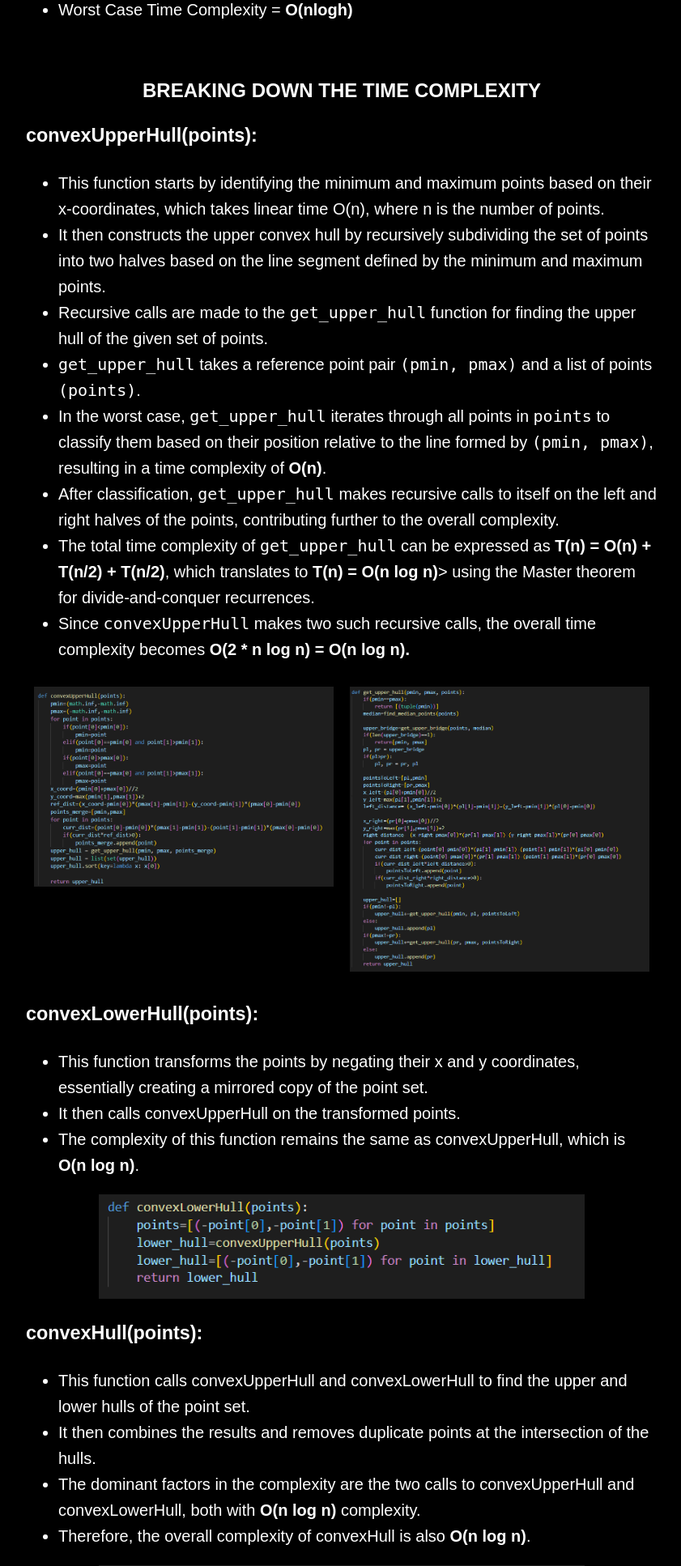
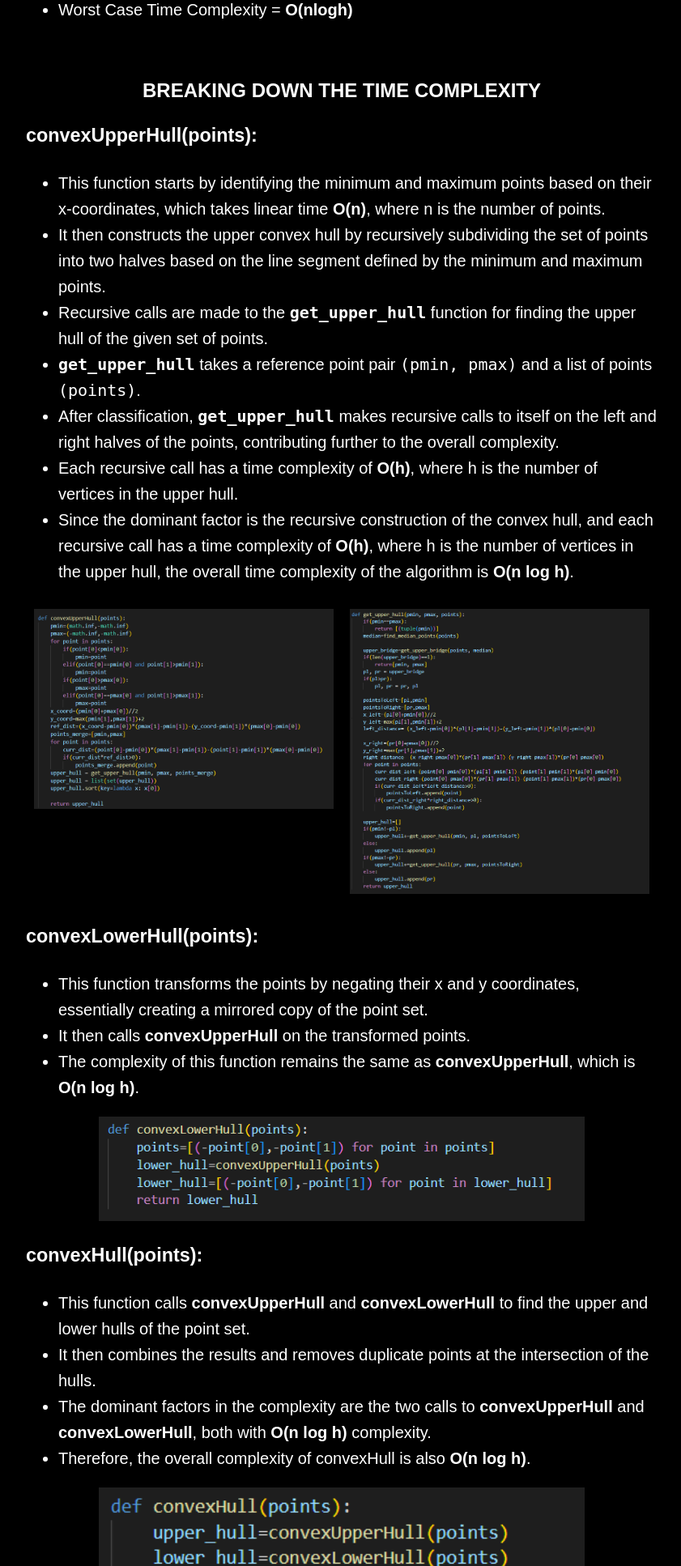
Before and after one commit to SakshamBajaj18/Convex-Hull, a Flask app: page /kps_runtime in a window 1280 px wide. Shown: the part 705-2639 px from the top of the page at 81% size, without its empty margins (218-1059 px from the left). Run offline with Flask 3, Linux system fonts and the light colour scheme.

Commit message:
kps runtime updated

```diff
--- a/GUI/kps.py
+++ b/GUI/kps.py
@@ -114,8 +114,6 @@ def partition5(arr, left, right):
             arr[j], arr[j-1] = arr[j-1], arr[j]
             j-=1
     return arr[left + (right-left)//2]
-
-
 
 def partition(arr, low, high, pivot_value):
     pivot_index=arr.index(pivot_value)
--- a/GUI/templates/kps_runtime.html
+++ b/GUI/templates/kps_runtime.html
@@ -100,14 +100,13 @@
     <div class="introduction">
       <h3>convexUpperHull(points):</h3>
       <ul>
-            <li>This function starts by identifying the minimum and maximum points based on their x-coordinates, which takes linear time O(n), where n is the number of points.</li>
+            <li>This function starts by identifying the minimum and maximum points based on their x-coordinates, which takes linear time <b>O(n)</b>, where n is the number of points.</li>
             <li>It then constructs the upper convex hull by recursively subdividing the set of points into two halves based on the line segment defined by the minimum and maximum points.</li>
-            <li>Recursive calls are made to the <code>get_upper_hull</code> function for finding the upper hull of the given set of points.</li>
-            <li><code>get_upper_hull</code> takes a reference point pair <code>(pmin, pmax)</code> and a list of points <code>(points)</code>.</li>
-            <li>In the worst case, <code>get_upper_hull</code> iterates through all points in <code>points</code> to classify them based on their position relative to the line formed by <code>(pmin, pmax)</code>, resulting in a time complexity of <b>O(n)</b>.</li>
-            <li>After classification, <code>get_upper_hull</code> makes recursive calls to itself on the left and right halves of the points, contributing further to the overall complexity.</li>
-            <li>The total time complexity of <code>get_upper_hull</code> can be expressed as <b>T(n) = O(n) + T(n/2) + T(n/2)</b>, which translates to <b>T(n) = O(n log n)</b>> using the Master theorem for divide-and-conquer recurrences.</li>
-            <li>Since <code>convexUpperHull</code> makes two such recursive calls, the overall time complexity becomes <b>O(2 * n log n) = O(n log n).</b></li>
+            <li>Recursive calls are made to the <code><b>get_upper_hull</b></code> function for finding the upper hull of the given set of points.</li>
+            <li><code><b>get_upper_hull</b></code> takes a reference point pair <code>(pmin, pmax)</code> and a list of points <code>(points)</code>.</li>
+            <li>After classification, <code><b>get_upper_hull</b></code> makes recursive calls to itself on the left and right halves of the points, contributing further to the overall complexity.</li>
+            <li>Each recursive call has a time complexity of <b>O(h)</b>, where h is the number of vertices in the upper hull.</li>
+            <li>Since the dominant factor is the recursive construction of the convex hull, and each recursive call has a time complexity of <b>O(h)</b>, where h is the number of vertices in the upper hull, the overall time complexity of the algorithm is <b>O(n log h)</b>.</b></li>
 
       </ul>
       <div style="display: flex;">
@@ -123,26 +122,118 @@
       <h3>convexLowerHull(points):</h3>
       <ul>
         <li>This function transforms the points by negating their x and y coordinates, essentially creating a mirrored copy of the point set.</li>
-        <li>It then calls convexUpperHull on the transformed points.</li>
-        <li>The complexity of this function remains the same as convexUpperHull, which is <b>O(n log n)</b>.</li>
+        <li>It then calls <b>convexUpperHull</b> on the transformed points.</li>
+        <li>The complexity of this function remains the same as <b>convexUpperHull</b>, which is <b>O(n log h)</b>.</li>
       </ul>
       <img class="center-image" src="{{ url_for('static', filename='Images/lowerhull.png') }}" alt="Jarvis March Algorithm"  width="600" height="auto" />
 
       <h3>convexHull(points):</h3>
       <ul>
-        <li>This function calls convexUpperHull and convexLowerHull to find the upper and lower hulls of the point set.</li>
+        <li>This function calls <b>convexUpperHull</b> and <b>convexLowerHull</b> to find the upper and lower hulls of the point set.</li>
         <li>It then combines the results and removes duplicate points at the intersection of the hulls.</li>
-        <li>The dominant factors in the complexity are the two calls to convexUpperHull and convexLowerHull, both with <b>O(n log n) </b>complexity.</li>
-        <li>Therefore, the overall complexity of convexHull is also <b>O(n log n)</b>.</li>
+        <li>The dominant factors in the complexity are the two calls to <b>convexUpperHull</b> and <b>convexLowerHull</b>, both with <b>O(n log h) </b>complexity.</li>
+        <li>Therefore, the overall complexity of convexHull is also <b>O(n log h)</b>.</li>
       </ul>
       <img class="center-image" src="{{ url_for('static', filename='Images/hull.png') }}" alt="Jarvis March Algorithm"  width="600" height="auto" />
 
       <h3>Other functions:</h3>
       <ul>
-        <li>find_median_points and find_median_slope use quickselect which has a worst-case time complexity of <b>O(n<sup>2</sup>)</b>. However, in practice, it's usually much faster (closer to <b>O(n)</b>).</li>
-        <li>partition5 and partition are sorting algorithms with a worst-case complexity of <b>O(n<sup>2</sup>)</b>. But for smaller sub-arrays (like size 5 in partition5), their impact on the overall complexity is negligible.</li>
-        <li>Overall, the dominant factor in the time complexity of the convex hull algorithm is the divide-and-conquer approach used in get_upper_hull and convexUpperHull, leading to a time complexity of <b>O(n log n)</b>.</li>
+        <li>In <b>quickselect</b>, the partitioning step divides the input array into two parts around the chosen pivot. With the median of medians pivot selection, the partitioning step takes <b>O(n)</b> time in the worst case since the pivot is guaranteed to be approximately the median of the array.</b></li>
+        <li><b>partion5</b> runs in linear time complexity <b>O(n)</b> because it returns the median from an array of length 5. <b>partion</b> runs in <b>O(n)</b> time complexity as well.</li>
+        <li>Overall, the dominant factor in the time complexity of the convex hull algorithm is the divide-and-conquer approach used in <b>get_upper_hull</b> and <b>convexUpperHull</b>, leading to a time complexity of <b>O(n log h)</b>.</li>
       </ul>
+    </div>
+
+    <div style="display: flex; align-items: center;">
+      <div style="padding: 10px;">
+          <img class="center-image" src="{{ url_for('static', filename='Images/mom.png') }}" alt="Jarvis March Algorithm" width="50%" height="auto" />
+      </div>
+      <div style="  padding: 10px;">
+          <img class="center-image" src="{{ url_for('static', filename='Images/partition.png') }}" alt="Jarvis March Algorithm" width="50%" height="auto" />
+      </div>
+  </div>
+
+
+    <h2 id="introduction">MATHEMATICAL ANALYSIS</h2>
+    <div class="introduction">
+
+      <ul>
+            <li><b>get_upper_bridge</b> and <b>median_of_medians</b> run in <b>O(n)</b> worst case</li>
+            <li><b>get_upper_hull</b> takes <b>O(n log h)</b>
+              <br><br>
+              Proof:
+              <br>
+              <p>Let \( T(n,h) \) be the recurrence relation, where \( c \) is a constant and \( n \geq h > 1 \). \( h_l \) and \( h_r \) are the number of upper hull edges in recursive calls for the left and right side.</p>
+
+              <br>
+
+              <!DOCTYPE html>
+<html lang="en">
+<head>
+    <meta charset="UTF-8">
+    <meta name="viewport" content="width=device-width, initial-scale=1.0">
+    <title>MathJax Example</title>
+    <script src="https://polyfill.io/v3/polyfill.min.js?features=es6"></script>
+    <script id="MathJax-script" async src="https://cdn.jsdelivr.net/npm/mathjax@3/es5/tex-mml-chtml.js"></script>
+</head>
+<body>
+    <div class="curly-brace">
+        \[
+        T(n,h) \leq
+        \begin{cases}
+            cn & \text{if } h = 2 \\
+            \max\left(\left(T\left(\frac{n}{2}, h_l\right), T\left(\frac{n}{2}, h_r\right)\right) \mid h_l + h_r + 1 = h\right) & \text{otherwise}
+
+        \end{cases}
+        \]
+    </div>
+</body>
+</html>
+
+              <br>
+              <p>Suppose the two occurrences of \( O(n) \) in the above recurrence are at most \( cn \), where \( c \) is a suitably large constant. We will show by induction on \( h \) that \( T(n,h) \leq cn \log h \) for all \( n \) and \( h \geq 2 \).</p>
+
+              <br><br>
+
+              For the base case where h = 2,
+              <br><br>
+              <p style="text-align:center;">\[ T(n,h) \leq cn \leq cn \log 2 = cn \log h \]</p>
+              <br>
+              For the inductive case,
+              <br>
+              <br>
+              <div style="text-align: center;">
+                <div>
+                    \( T(n, h) ≤ cn + \max\limits_{h_1} \left\{ c\frac{n}{2} \log h_{1} + c\frac{n}{2} \log(h-1-h_{1}) \right\} \)
+                </div>
+                <div>
+                    \( T(n, h) = cn + c\frac{n}{2} \max\limits_{h_1}   \log(h_{1}(h-1-h_{1})) \)
+                </div>
+                <div>
+                    \( T(n, h) ≤ cn + c\frac{n}{2} \log\left(\frac{h}{2}\cdot\frac{h}{2}\right) \)
+                </div>
+                <div>
+                    \( T(n, h) = cn + c\frac{n}{2} \cdot 2 \log\left(\frac{h}{2}\right) \)
+                </div>
+                <div>
+                    \( T(n, h) = cn \log h \)
+                </div>
+            </div>
+
+
+
+
+
+
+
+
+
+
+
+          </li>
+
+      </ul>
+
     </div>
 
     <!-- <nav>
```
Also changed, not shown: GUI/static/Images/mom.png (added), GUI/static/Images/partition.png (added).
